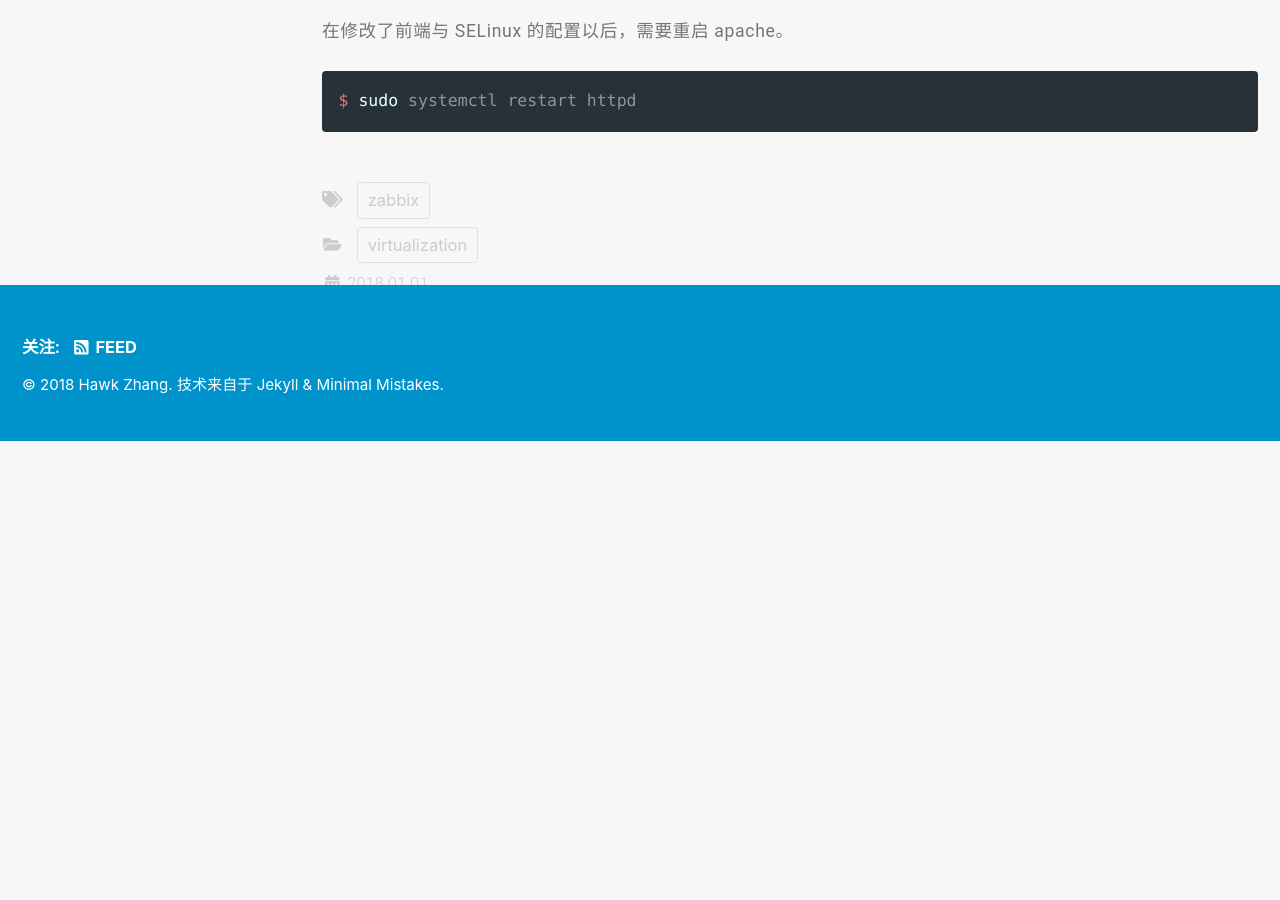
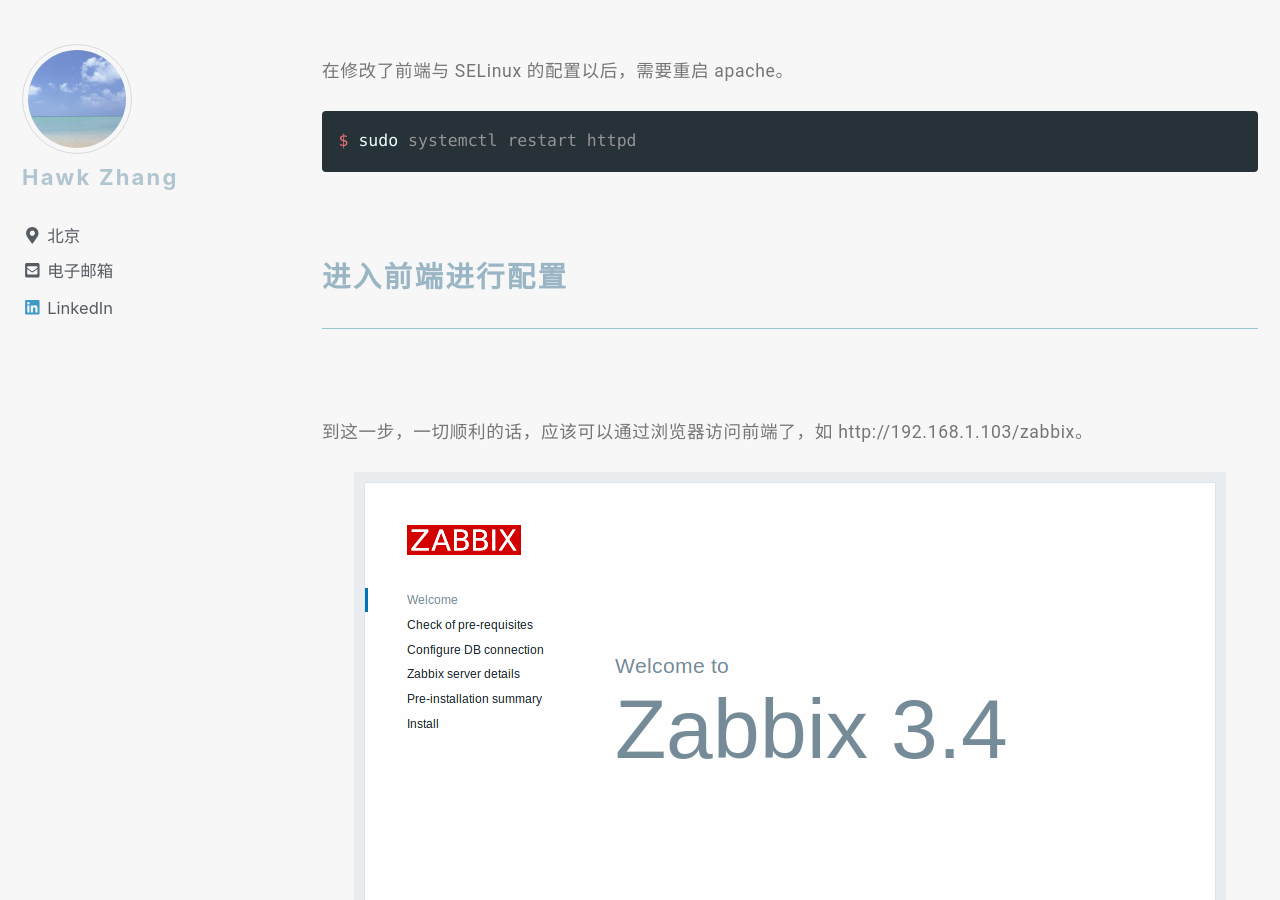
Before and after one commit to narru888/linotes_note, a Jekyll site: the page built from _posts/monitor/zabbix/2018-01-01-zabbix.basic.md, in a window 1280 px wide and 900 px high, scrolled down 12045 px. Built offline with Jekyll 4.4.1, drawn with Linux system fonts in a browser that asks for light colours; nearby versions of some CDN libraries; a script that is not in the unit is left out; before the commit the page ends 12486 px from its top, so only the background shows below that.

Commit message:
update on 2018-10-18 11:47:01 CST

````diff
--- a/_posts/monitor/zabbix/2018-01-01-zabbix.basic.md
+++ b/_posts/monitor/zabbix/2018-01-01-zabbix.basic.md
@@ -376,3 +376,21 @@
 ```bash
 $ sudo systemctl restart httpd
 ```
+
+
+
+
+
+
+
+
+
+
+
+
+
+### 进入前端进行配置
+
+到这一步，一切顺利的话，应该可以通过浏览器访问前端了，如 http://192.168.1.103/zabbix。
+
+![image-center](/assets/images/zabbix_install_1.png){: .align-center}
````
Also changed, not shown: assets/images/zabbix_install_2.png (added).
